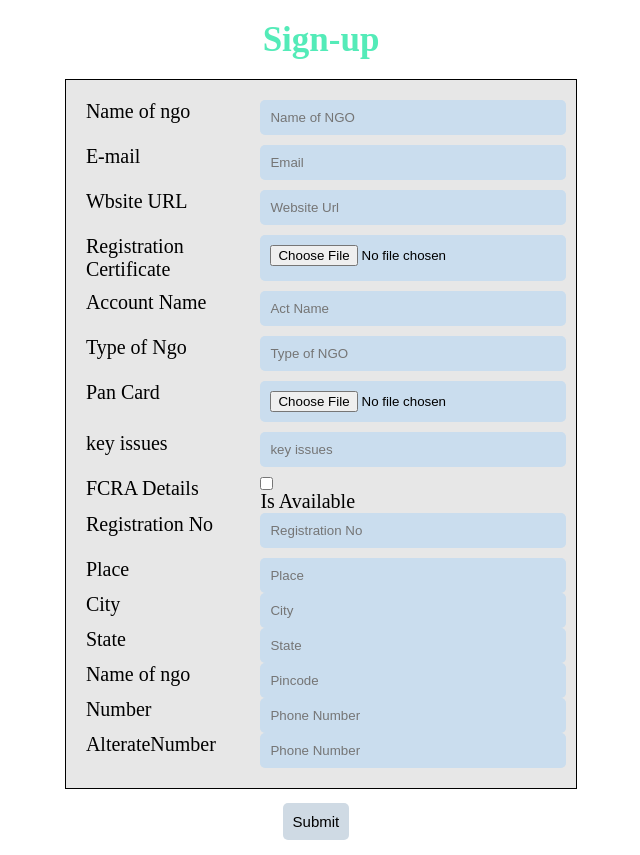
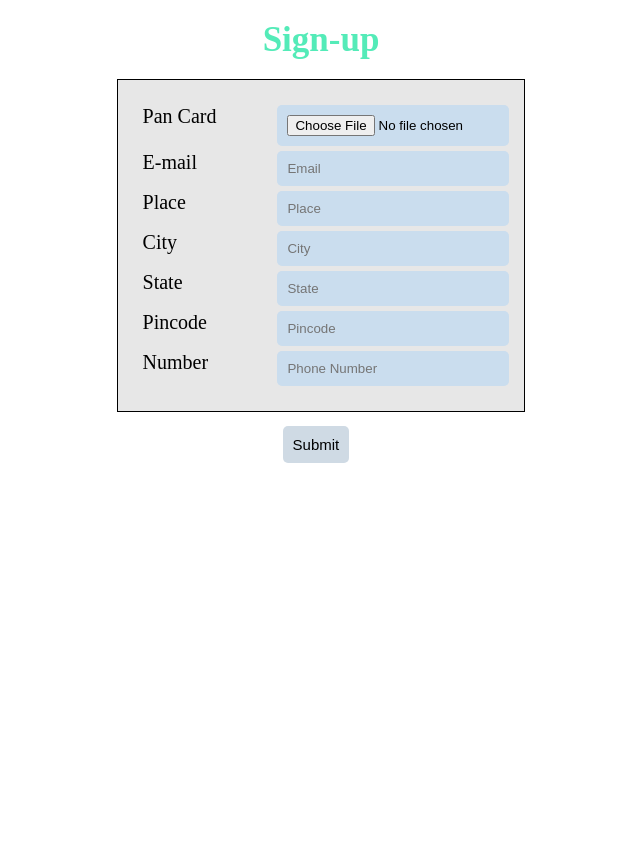
Before and after one commit to adityanithariya/Charitier-client, a Next.js app: page / in a window 1280 px wide. Shown: the whole page, without its empty margins (319-959 px from the left). After the commit the page ends 800 px from the top, so only its background shows below. Built offline with nearby package versions, Linux system fonts and the light colour scheme.

Commit message:
Family Signup Added

```diff
--- a/app/layout.js
+++ b/app/layout.js
@@ -8,8 +8,22 @@ export const metadata = {
 export default function RootLayout({ children }) {
     return (
         <html lang="en">
-            <head></head>
-            <body>{children}</body>
+            <head>
+                <link
+                    href="https://cdn.jsdelivr.net/npm/bootstrap@5.3.0-alpha1/dist/css/bootstrap.min.css"
+                    rel="stylesheet"
+                    integrity="sha384-GLhlTQ8iRABdZLl6O3oVMWSktQOp6b7In1Zl3/Jr59b6EGGoI1aFkw7cmDA6j6gD"
+                    crossorigin="anonymous"
+                />
+            </head>
+            <body>
+                {children}
+                <script
+                    src="https://cdn.jsdelivr.net/npm/bootstrap@5.3.0-alpha1/dist/js/bootstrap.bundle.min.js"
+                    integrity="sha384-w76AqPfDkMBDXo30jS1Sgez6pr3x5MlQ1ZAGC+nuZB+EYdgRZgiwxhTBTkF7CXvN"
+                    crossorigin="anonymous"
+                ></script>
+            </body>
         </html>
     );
 }
--- a/components/Signup.js
+++ b/components/Signup.js
@@ -1,35 +1,22 @@
-import React from "react";
+"use client";
+
+import React, { useState } from "react";
 import styles from "@css/Signup.module.css";
 
-const Signup = () => {
+const NGO = () => {
     return (
         <>
-            <h2 className={styles.heading}>Sign-up</h2>
-            <div className="align-center">
-                <form className={styles.form}>
             <div className={styles.ele}>
                 <label htmlFor="ngo-name">Name of ngo</label>
-                        <input
-                            type="text"
-                            placeholder="Name of NGO"
-                            id="ngo-name"
-                        />
+                <input type="text" placeholder="Name of NGO" id="ngo-name" />
             </div>
             <div className={styles.ele}>
                 <label htmlFor="ngo-email">E-mail</label>
-                        <input
-                            type="email"
-                            id="ngo-email"
-                            placeholder="Email"
-                        />
+                <input type="email" id="ngo-email" placeholder="Email" />
             </div>
             <div className={styles.ele}>
                 <label htmlFor="ngo-web-url">Wbsite URL</label>
-                        <input
-                            type="url"
-                            placeholder="Website Url"
-                            id="ngo-web-url"
-                        />
+                <input type="url" placeholder="Website Url" id="ngo-web-url" />
             </div>
             <div className={styles.ele}>
                 <label htmlFor="ngo-certificate">
@@ -43,11 +30,7 @@ const Signup = () => {
             </div>
             <div className={styles.ele}>
                 <label htmlFor="ngo-Act-Name">Account Name</label>
-                        <input
-                            type="text"
-                            placeholder="Act Name"
-                            id="ngo-Act-Name"
-                        />
+                <input type="text" placeholder="Act Name" id="ngo-Act-Name" />
             </div>
             <div className={styles.ele}>
                 <label htmlFor="ngo-type">Type of Ngo</label>
@@ -60,35 +43,23 @@ const Signup = () => {
             {/* Can be a dropdown*/}
             <div className={styles.ele}>
                 <label htmlFor="ngo-pan">Pan Card</label>
-                        <input
-                            type="file"
-                            placeholder="Pan Card"
-                            id="ngo-pan"
-                        />
+                <input type="file" placeholder="Pan Card" id="ngo-pan" />
             </div>
             <div className={styles.ele}>
                 <label htmlFor="ngo-key">key issues</label>
 
-                        <input
-                            type="text"
-                            placeholder="key issues"
-                            id="ngo-key"
-                        />
+                <input type="text" placeholder="key issues" id="ngo-key" />
             </div>
             <div>
                 <div className={styles.ele}>
                     <div>FCRA Details</div>
                     <div>
                         <input type="checkbox" id="isAvailable" />
-                                <label htmlFor="isAvailable">
-                                    Is Available
-                                </label>
+                        <label htmlFor="isAvailable">Is Available</label>
                     </div>
                 </div>
                 <div className={styles.ele}>
-                            <label htmlFor="ngo-Registration-No">
-                                Registration No
-                            </label>
+                    <label htmlFor="ngo-Registration-No">Registration No</label>
 
                     <input
                         type="number"
@@ -101,32 +72,20 @@ const Signup = () => {
                 <div className={styles.ele}>
                     <label htmlFor="ngo-place">Place</label>
 
-                            <input
-                                type="text"
-                                placeholder="Place"
-                                id="ngo-place"
-                            />
+                    <input type="text" placeholder="Place" id="ngo-place" />
                 </div>
                 <div className={styles.ele}>
                     <label htmlFor="ngo-city">City</label>
 
-                            <input
-                                type="text"
-                                placeholder="City"
-                                id="ngo-city"
-                            />
+                    <input type="text" placeholder="City" id="ngo-city" />
                 </div>
                 <div className={styles.ele}>
                     <label htmlFor="ngo-state">State</label>
 
-                            <input
-                                type="text"
-                                placeholder="State"
-                                id="ngo-state"
-                            />
+                    <input type="text" placeholder="State" id="ngo-state" />
                 </div>
                 <div className={styles.ele}>
-                            <label htmlFor="ngo-pincode">Name of ngo</label>
+                    <label htmlFor="ngo-pincode">Pincode</label>
 
                     <input
                         type="number"
@@ -144,9 +103,7 @@ const Signup = () => {
                     />
                 </div>
                 <div className={styles.ele}>
-                            <label htmlFor="ngo-alt-number">
-                                AlterateNumber
-                            </label>
+                    <label htmlFor="ngo-alt-number">AlterateNumber</label>
 
                     <input
                         type="number"
@@ -157,6 +114,82 @@ const Signup = () => {
 
                 {/* <input type="number" placeholder="Alt Phone Number" /> */}
             </div>
+        </>
+    );
+};
+
+/*RegDetails reg;
+address id;
+
+
+
+    string pan_card;
+    Address addr;
+ContactDetails contact;
+Address addr;
+    PhoneNumber phone_number;
+    PhoneNumber alt_phone_number;
+    string email;
+Member[4] members;
+*/
+const Family = () => {
+    return (
+        <>
+            <div className={styles.Family}>
+                <div className={styles.ele}>
+                    <label htmlFor="ngo-pan">Pan Card</label>
+                    <input type="file" placeholder="Pan Card" id="ngo-pan" />
+                </div>
+                <div className={styles.ele}>
+                    <label htmlFor="fam-email">E-mail</label>
+                    <input type="email" id="fam-email" placeholder="Email" />
+                </div>
+                <div className={styles.ele}>
+                    <label htmlFor="fam-place">Place</label>
+
+                    <input type="text" placeholder="Place" id="fam-place" />
+                </div>
+                <div className={styles.ele}>
+                    <label htmlFor="fam-city">City</label>
+
+                    <input type="text" placeholder="City" id="fam-city" />
+                </div>
+                <div className={styles.ele}>
+                    <label htmlFor="fam-state">State</label>
+
+                    <input type="text" placeholder="State" id="fam-state" />
+                </div>
+                <div className={styles.ele}>
+                    <label htmlFor="fam-pincode">Pincode</label>
+
+                    <input
+                        type="number"
+                        placeholder="Pincode"
+                        id="fam-pincode"
+                    />
+                </div>
+                <div className={styles.ele}>
+                    <label htmlFor="fam-number">Number</label>
+
+                    <input
+                        type="number"
+                        placeholder="Phone Number"
+                        id="fam-number"
+                    />
+                </div>
+            </div>
+        </>
+    );
+};
+
+const Signup = () => {
+    const [typepOfAccount, setTypepOfAccount] = useState(false);
+    return (
+        <>
+            <h2 className={styles.heading}>Sign-up</h2>
+            <div className="align-center">
+                <form className={styles.form}>
+                    {typepOfAccount ? <NGO /> : <Family />}
                 </form>
             </div>
             <button className={styles.btn}>Submit</button>
--- a/public/css/Signup.module.css
+++ b/public/css/Signup.module.css
@@ -21,6 +21,7 @@
     display: grid;
     grid-template-columns: 35% 65%;
     gap: 1rem;
+    margin: 0.5rem;
 }
 .ele input {
     display: flex;
```
Lines whose indentation alone changed are shown as unchanged.
